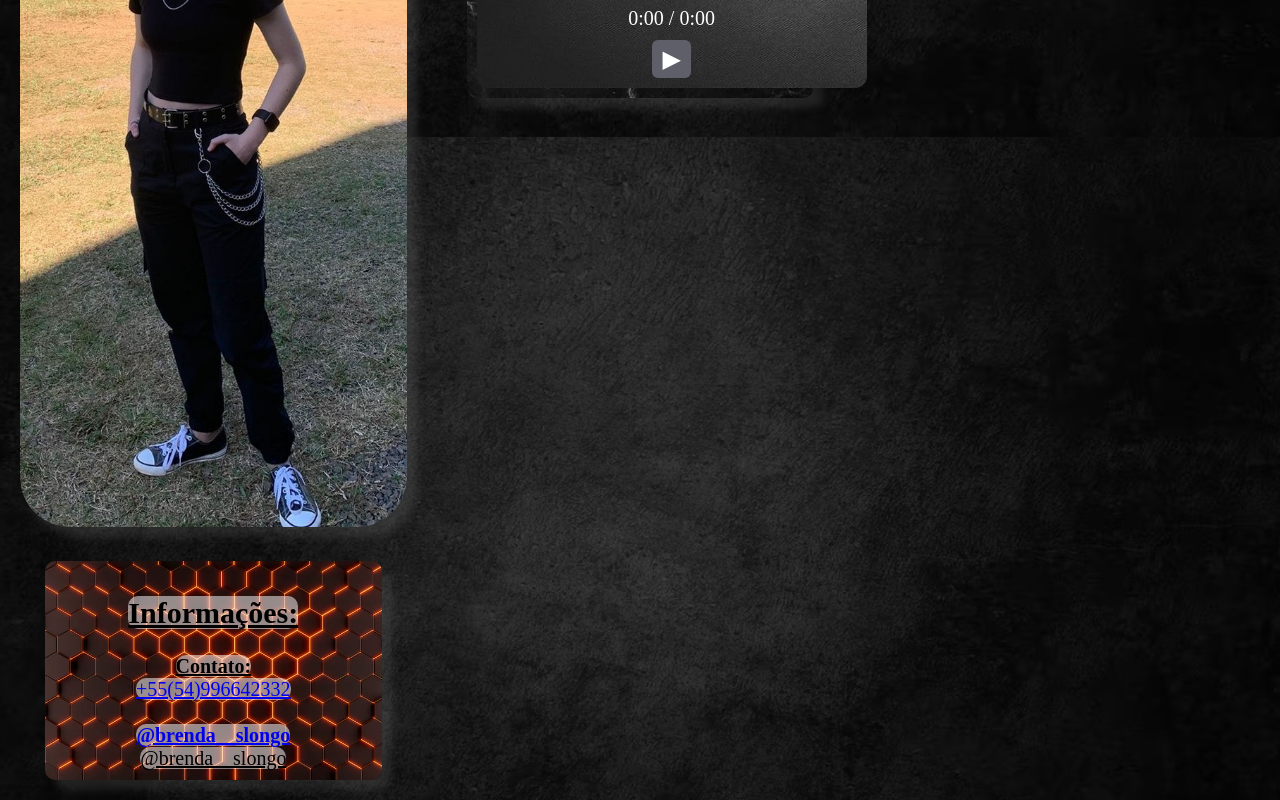
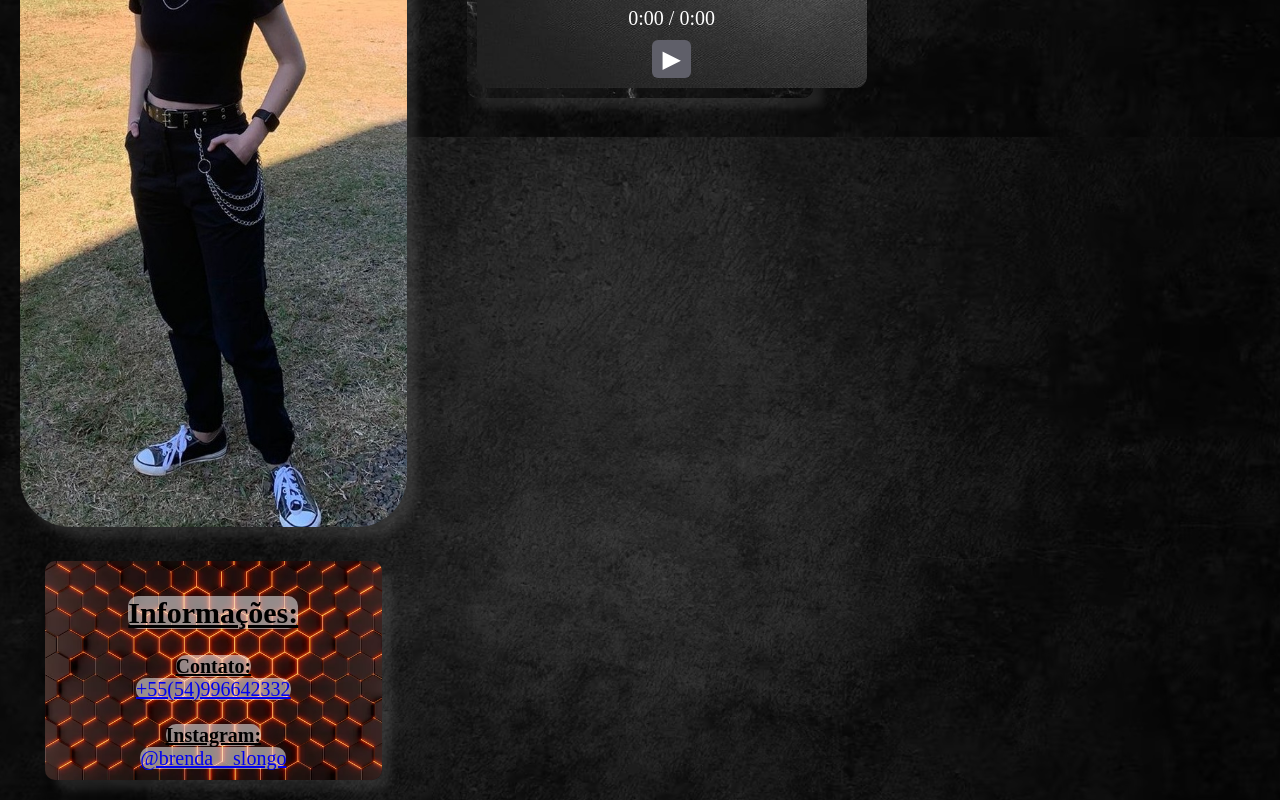
Before and after one commit to brendaSlongoTaca/Site, a plain HTML site: page index.html in a window 1280 px wide. Shown: the part 663-1463 px from the top of the page. Drawn offline with Linux system fonts and the light colour scheme.

Commit message:
index.html

```diff
--- a/index.html
+++ b/index.html
@@ -297,12 +297,12 @@
                 <br>
                 <b>
                     <u style="background-color: rgba(255, 255, 255, 0.514); border-radius: 10px;">
-                        <a href="https://www.instagram.com/brenda__slongo/">@brenda__slongo</a>
+                        Instagram:
                     </u>
                 </b>
                 <br>
                     <u style="background-color: rgba(255, 255, 255, 0.514); border-radius: 10px;">
-                        @brenda__slongo
+                        <a href="https://www.instagram.com/brenda__slongo/">@brenda__slongo</a>
                     </u>
             </center>
         </div>
```
